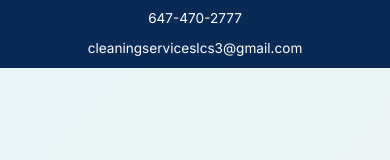
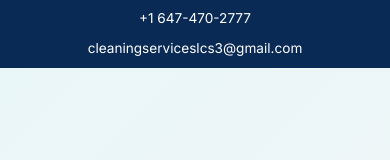
Before and after one commit to jawadashraf678/LCS-Cleaning-Services, a Next.js app: page /thank-you in a window 390 px wide. Shown: the top 160 px of the page. Built offline with nearby package versions, Linux system fonts and the light colour scheme.

Commit message:
Added +1 to phone numbers

```diff
--- a/src/app/page.js
+++ b/src/app/page.js
@@ -52,7 +52,7 @@ export default function Home() {
           <div className={styles.topBarInfo}>
             <div className={styles.topBarInfoItem}>
               <svg width="16" height="16" viewBox="0 0 24 24" fill="none" stroke="currentColor" strokeWidth="2" strokeLinecap="round" strokeLinejoin="round"><path d="M22 16.92v3a2 2 0 0 1-2.18 2 19.79 19.79 0 0 1-8.63-3.07 19.5 19.5 0 0 1-6-6 19.79 19.79 0 0 1-3.07-8.67A2 2 0 0 1 4.11 2h3a2 2 0 0 1 2 1.72 12.84 12.84 0 0 0 .7 2.81 2 2 0 0 1-.45 2.11L8.09 9.91a16 16 0 0 0 6 6l1.27-1.27a2 2 0 0 1 2.11-.45 12.84 12.84 0 0 0 2.81.7A2 2 0 0 1 22 16.92z"></path></svg>
-              <span>647-470-2777</span>
+              <span>+1 647-470-2777</span>
             </div>
             <div className={styles.topBarInfoItem}>
               <svg width="16" height="16" viewBox="0 0 24 24" fill="none" stroke="currentColor" strokeWidth="2" strokeLinecap="round" strokeLinejoin="round"><path d="M4 4h16c1.1 0 2 .9 2 2v12c0 1.1-.9 2-2 2H4c-1.1 0-2-.9-2-2V6c0-1.1.9-2 2-2z"></path><polyline points="22,6 12,13 2,6"></polyline></svg>
@@ -476,7 +476,7 @@ export default function Home() {
 
           <div className={styles.footerContact}>
             <h5>Let's Talk About Your Cleaning Needs</h5>
-            <p>📞 647-470-2777</p>
+            <p>📞 +1 647-470-2777</p>
             <p>✉️ cleaningserviceslcs3@gmail.com</p>
             <p>📍 Service Area</p>
           </div>
--- a/src/app/thank-you/page.js
+++ b/src/app/thank-you/page.js
@@ -21,7 +21,7 @@ export default function ThankYou() {
       <div className={styles.topBar}>
         <div className={`container ${styles.topBarContainer}`}>
           <div className={styles.topBarInfo}>
-            <span>647-470-2777</span>
+            <span>+1 647-470-2777</span>
             <span>cleaningserviceslcs3@gmail.com</span>
           </div>
         </div>
```
